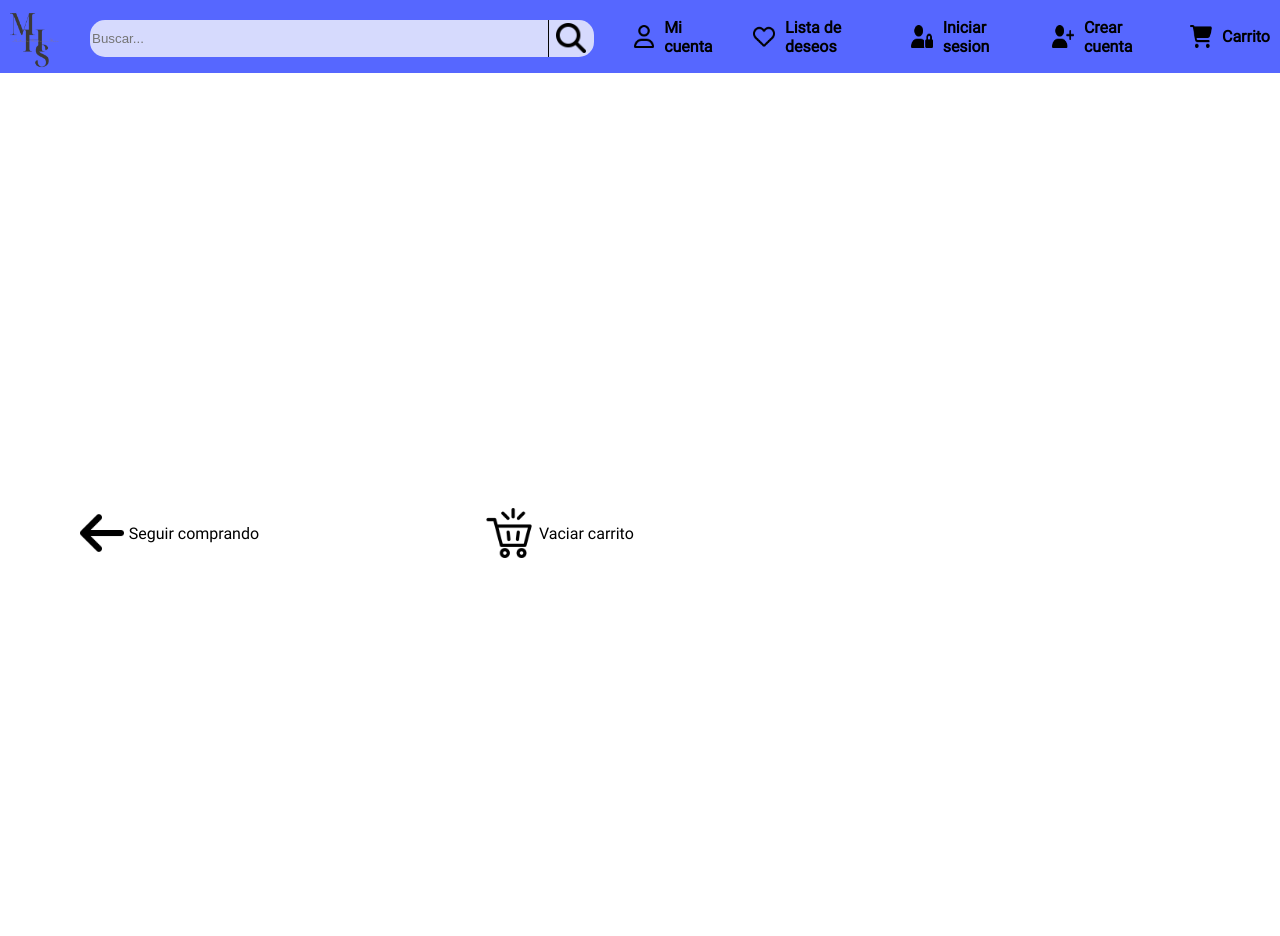
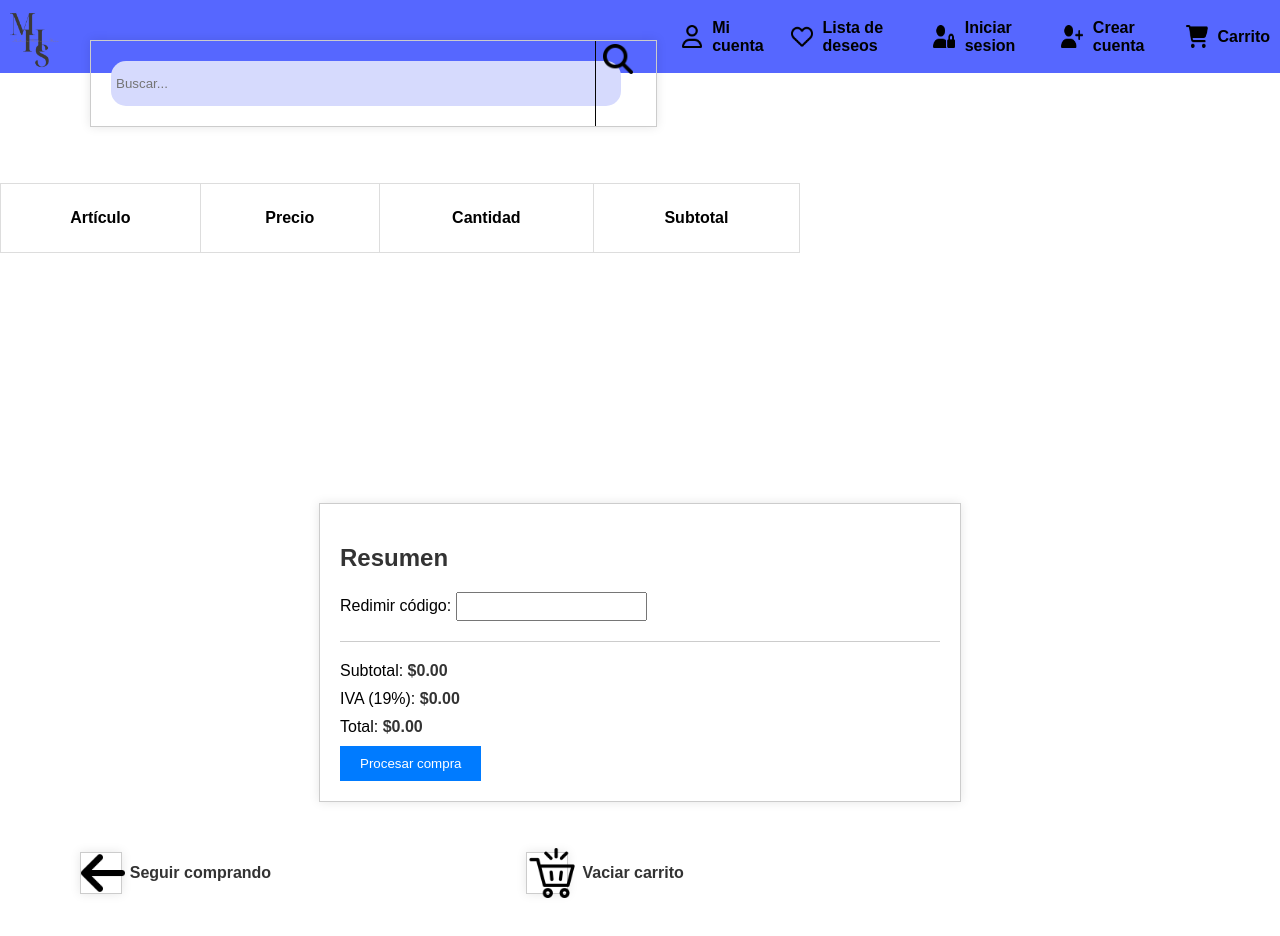
Before and after one commit to hector22hjma/Proyecto_Final_BBDD_II, a website: page public/Test_carrito.html in a window 1280 px wide. Before the commit the page ends 800 px from the top, so only its background shows below. Drawn offline with Linux system fonts and the light colour scheme.

Commit message:
Cargue de informacion de resumen de compra dinamicamente

```diff
--- a/public/Test_carrito.html
+++ b/public/Test_carrito.html
@@ -7,6 +7,56 @@
     <link rel="stylesheet" type="text/css" href="estilos.css">
     <link rel="stylesheet" type="text/css" href="EjemploCartSTY.css">
     <link rel="script" href="script_cargar_productos.js">
+
+    <style>
+      body {
+    font-family: Arial, sans-serif;
+}
+
+div {
+    max-width: 600px;
+    margin: 20px auto;
+    padding: 20px;
+    border: 1px solid #ccc;
+    box-shadow: 0 0 10px rgba(0, 0, 0, 0.1);
+}
+
+h2 {
+    color: #333;
+}
+
+input {
+    padding: 5px;
+}
+
+hr {
+    margin: 20px 0;
+    border: none;
+    border-top: 1px solid #ccc;
+}
+
+p {
+    margin: 10px 0;
+}
+
+span {
+    font-weight: bold;
+    color: #333;
+}
+
+button {
+    padding: 10px 20px;
+    background-color: #007bff;
+    color: #fff;
+    border: none;
+    cursor: pointer;
+}
+
+button:hover {
+    background-color: #0056b3;
+}
+
+    </style>
 </head>
 <body>
     <nav class="nav">
@@ -28,14 +78,29 @@
     <article>
         <section id="Carrito">
             <table id="tabla_carrito">
+              <thead>
+                <tr>
+                    <th>Artículo</th>
+                    <th>Precio</th>
+                    <th>Cantidad</th>
+                    <th>Subtotal</th>
+                </tr>
+            </thead>
                 <tbody id="cuerpo_tabla_carrito">
 
                 </tbody>
             </table>
-            <!--Inicio del script-->
 
+            <div>
+              <h2>Resumen</h2>
+              <p>Redimir código: <input type="text" id="codigoDescuento"></p>
+              <hr>
+              <p>Subtotal: <span id="subtotal">$0.00</span></p>
+              <p>IVA (19%): <span id="iva">$0.00</span></p>
+              <p>Total: <span id="total">$0.00</span></p>
+              <button onclick="procesarCompra()">Procesar compra</button>
+          </div>
 
-            <!--Fin del script-->
             <div class="enlace-overlay1">
                 <a href="index.html">
                     <img id="Regresar" src="./Iconos_de_opciones/Icono_volver.png" alt="Regresar">
@@ -98,7 +163,7 @@
       nuevaFila.innerHTML = `
         <td>
           <div class="producto">
-            <img src="./Iconos_de_opciones/Icono_volver.png" alt="${producto.nombre}">
+            <img src="${producto.imagen}" alt="${producto.nombre}">
             <p>${producto.nombre}</p>
           </div>
         </td>
@@ -141,4 +206,40 @@
 
 </script>
 
+<script>
+  // Función para calcular el subtotal de los productos en el carrito
+function calcularSubtotal() {
+    return productosEnCarrito.reduce((total, producto) => {
+        return total + producto.cantidad * parseFloat(producto.precio);
+    }, 0);
+}
+
+// Función para calcular el IVA
+function calcularIVA(subtotal) {
+    const porcentajeIVA = 0.19; // 19%
+    return subtotal * porcentajeIVA;
+}
+
+// Función para calcular el total (subtotal + IVA)
+function calcularTotal(subtotal, iva) {
+    return subtotal + iva;
+}
+
+// Función para actualizar el resumen del carrito
+function actualizarResumen() {
+    const subtotal = calcularSubtotal();
+    const iva = calcularIVA(subtotal);
+    const total = calcularTotal(subtotal, iva);
+
+    // Actualizar elementos HTML con los resultados
+    document.getElementById('subtotal').textContent = `$${subtotal.toFixed(2)}`;
+    document.getElementById('iva').textContent = `$${iva.toFixed(2)}`;
+    document.getElementById('total').textContent = `$${total.toFixed(2)}`;
+}
+
+// Llamada inicial para cargar el resumen al cargar la página
+actualizarResumen();
+
+</script>
+
 </html>
--- a/public/script_cargar_productos.js
+++ b/public/script_cargar_productos.js
@@ -77,7 +77,7 @@ fetch('/productos')
           boton.dataset.precio = producto.precio;
           // Asociar la función agregarAlCarrito al evento de clic del botón
           boton.addEventListener("click", function() {
-            agregarAlCarrito(producto.descripcion, producto.precio);
+            agregarAlCarrito(producto.descripcion, producto.precio, producto.imagen);
           });
 
           // Agregar el botón al subcontenedor del botón
@@ -129,7 +129,7 @@ fetch('/productos')
     }*/
 
 
-    function agregarAlCarrito(nombreProducto, precioProducto) {
+    function agregarAlCarrito(nombreProducto, precioProducto, imagenProducto) {
       // Obtener la lista de productos en el carrito del almacenamiento local
       var productosEnCarrito = JSON.parse(localStorage.getItem('productosEnCarrito')) || [];
 
@@ -144,6 +144,7 @@ fetch('/productos')
         productosEnCarrito.push({
           nombre: nombreProducto,
           precio: precioProducto,
+          imagen: imagenProducto,
           cantidad: 1
         });
       }
@@ -152,4 +153,5 @@ fetch('/productos')
       localStorage.setItem('productosEnCarrito', JSON.stringify(productosEnCarrito));
 
       console.log('Producto agregado al carrito:', nombreProducto);
+      alert('Producto agregado al carrito:', nombreProducto);
     }
```
